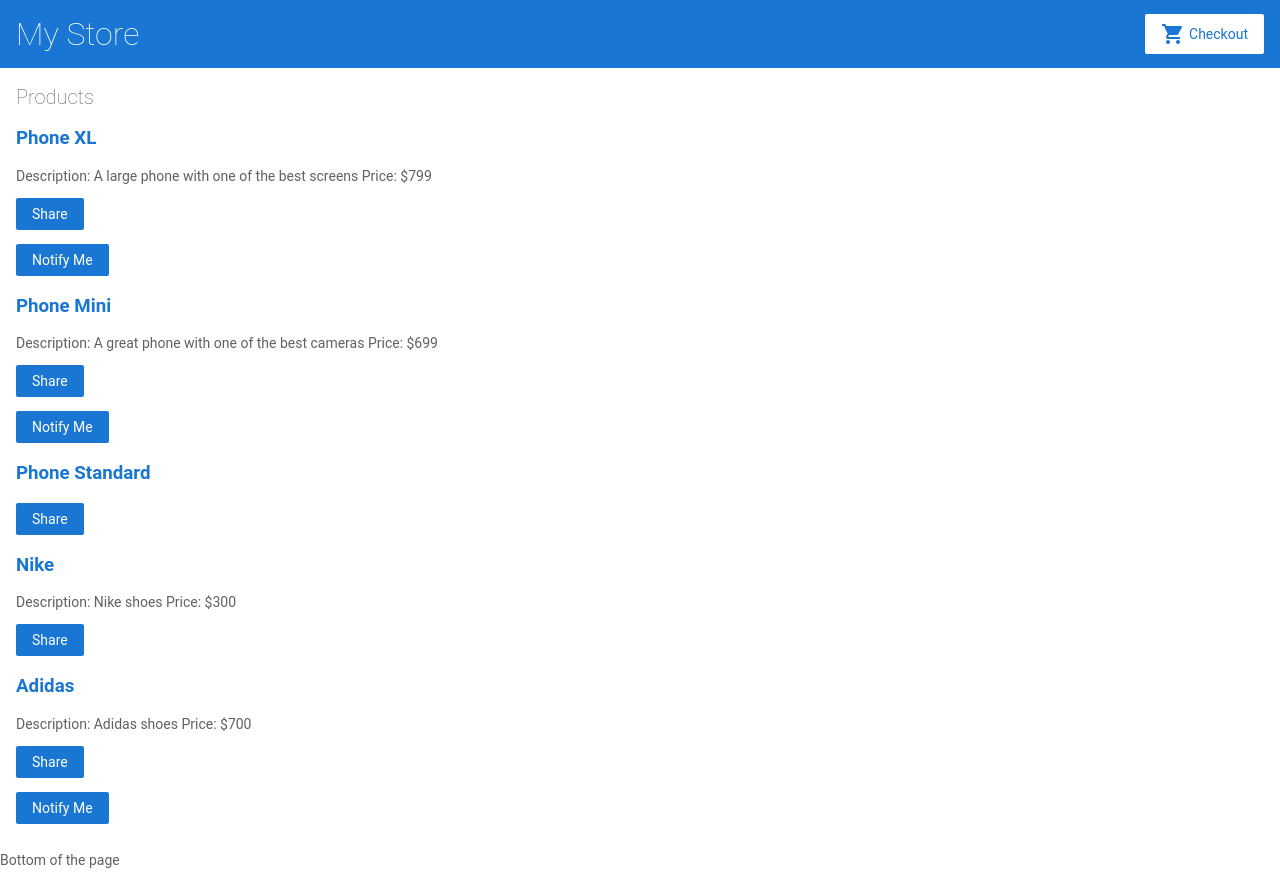
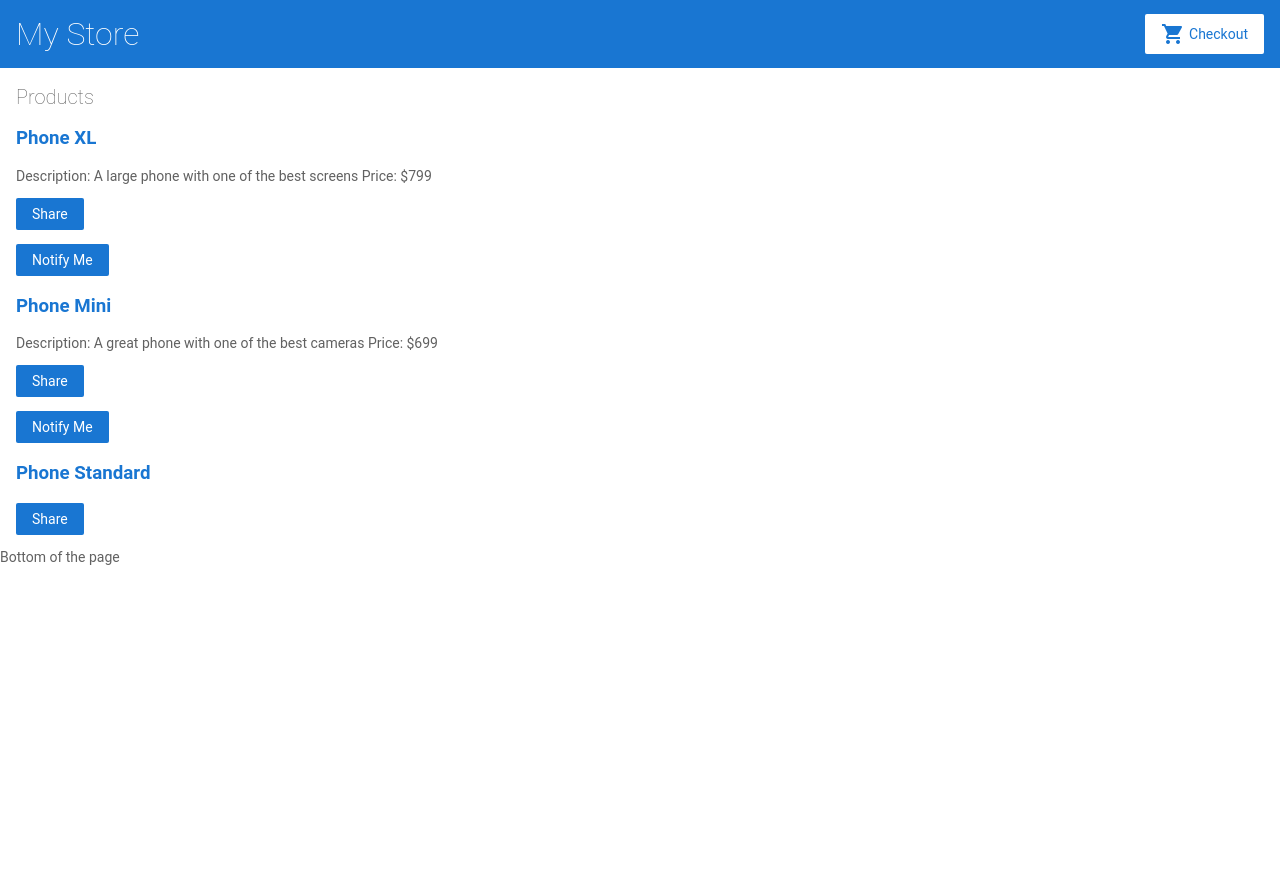
Before and after one commit to ZeroJimmy100/angular-perscholas-project1, an Angular app: page /product-list in a window 1280 px wide. After the commit the page ends 800 px from the top, so only its background shows below. Built offline with nearby package versions, Linux system fonts and the light colour scheme.

Commit message:
4 files modified, 3 added

```diff
--- a/src/app/app.module.ts
+++ b/src/app/app.module.ts
@@ -9,6 +9,7 @@
 import { ProductAlertsComponent } from './product-alerts/product-alerts.component';
 import { WelcomeComponent } from './welcome/welcome.component';
 import { AboutComponent } from './about/about.component';
+import { RenameProductComponent } from './rename-product/rename-product.component';
 
 @NgModule({
   imports: [
@@ -35,7 +36,8 @@
     ProductListComponent,
     ProductAlertsComponent,
     WelcomeComponent,
-    AboutComponent
+    AboutComponent,
+    RenameProductComponent
   ],
   bootstrap: [AppComponent]
 })
--- a/src/app/product-list/product-list.component.html
+++ b/src/app/product-list/product-list.component.html
@@ -1,6 +1,6 @@
 <h2>Products</h2>
 
-<div *ngFor="let product of products">
+<div *ngFor="let product of productsOfList">
 
   <h3>
     <a [title]="product.name + ' details'">
--- a/src/app/product-list/product-list.component.ts
+++ b/src/app/product-list/product-list.component.ts
@@ -1,6 +1,6 @@
 import { Component } from '@angular/core';
 
-import { products, shoes, Product } from '../products';
+import { products, Product } from '../products';
 
 // console.log("products");
 // console.log(JSON.stringify(products));
@@ -11,7 +11,9 @@
   styleUrls: ['./product-list.component.css']
 })
 export class ProductListComponent {
-  products = products.concat(shoes);
+  // products = products.concat(shoes);
+
+  productsOfList = products;
 
   // products: Array<Product> = products.concat(shoes);
 
--- a/src/app/products.ts
+++ b/src/app/products.ts
@@ -68,20 +68,22 @@
 //   }
 // ];
 
-export const shoes = [
-  {
-    id: 4,
-    name: 'Nike',
-    price: 300,
-    description: 'Nike shoes'
-  },
-  {
-    id: 5,
-    name: 'Adidas',
-    price: 700,
-    description: 'Adidas shoes'
-  }
-];
+// export const shoes = [
+//   {
+//     id: 4,
+//     name: 'Nike',
+//     price: 300,
+//     description: 'Nike shoes'
+//   },
+//   {
+//     id: 5,
+//     name: 'Adidas',
+//     price: 700,
+//     description: 'Adidas shoes'
+//   }
+// ];
+
+export const addList = [];
 
 export const notifyPrice = 500;
 
--- /dev/null
+++ b/src/app/rename-product/rename-product.component.html
@@ -0,0 +1,3 @@
+<div>
+
+</div>
--- /dev/null
+++ b/src/app/rename-product/rename-product.component.ts
@@ -0,0 +1,15 @@
+import { Component, OnInit } from '@angular/core';
+
+@Component({
+  selector: 'app-rename-product',
+  templateUrl: './rename-product.component.html',
+  styleUrls: ['./rename-product.component.css']
+})
+export class RenameProductComponent implements OnInit {
+
+  constructor() { }
+
+  ngOnInit() {
+  }
+
+}
```
Also changed, not shown: src/app/rename-product/rename-product.component.css (added).
